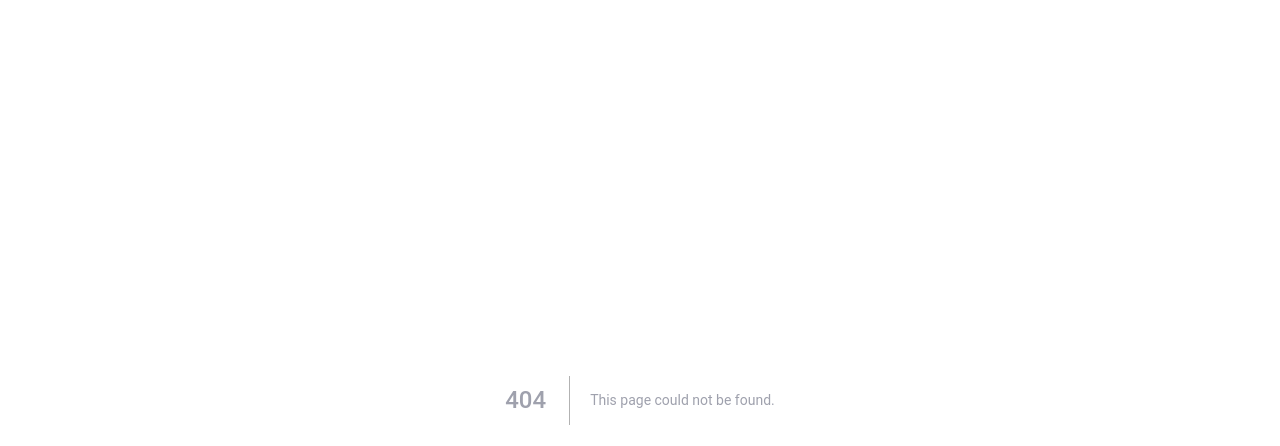
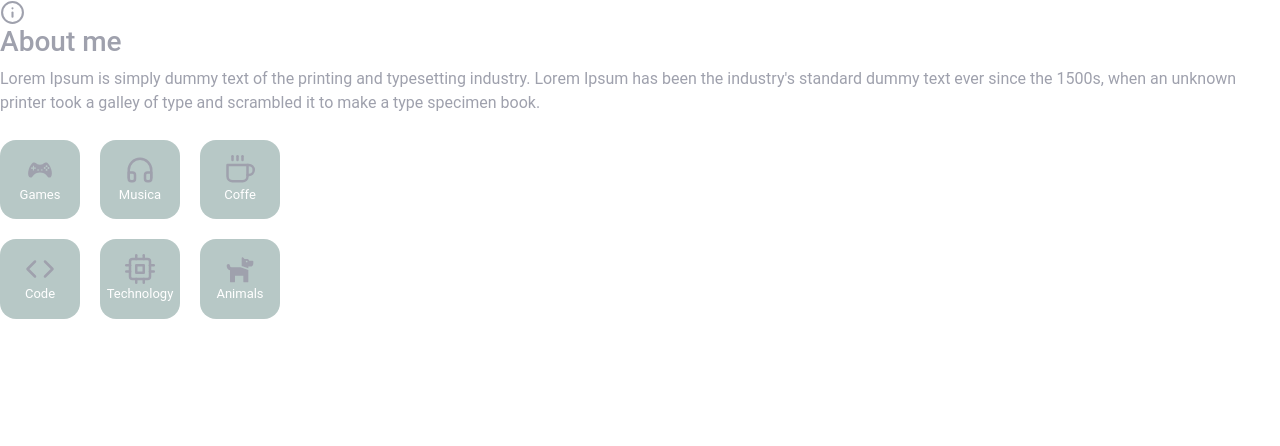
Before and after one commit to felipeurbansk/website_profile_nextjs, a Next.js app: page /components/SectionAbout in a window 1280 px wide. Before the commit this address had no page. Shown: the top 446 px of the page. Built offline with nearby package versions, Linux system fonts and the light colour scheme.

Commit message:
Init about page

```diff
--- a/src/global.css
+++ b/src/global.css
@@ -13,10 +13,6 @@
 
 body {
   background-color: #1e2326;
-}
-
-.main {
-  margin-top: 76px;
 }
 
 #navbar-menu .link-page {
@@ -49,6 +45,10 @@ body {
 
 .content-pages section:nth-child(2n) {
   height: 100vh;
+  display: flex;
+  justify-content: center;
+  align-items: center;
+  flex-direction: column;
 }
 
 .primary-infos {
@@ -119,8 +119,67 @@ body {
   border: 1px solid #fff;
 }
 
-.content-pages .content-about {
-  background-color: teal;
+.content-pages .content-about h3 {
+  color: #fff;
+}
+
+.content-pages .content-about p {
+  padding: 5px 20px;
+  text-align: justify;
+  line-height: 26px;
+}
+
+.content-about .group-columns {
+  display: flex;
+  justify-content: space-between;
+  flex-direction: column;
+  margin-top: 25px;
+}
+
+.content-about .group-columns h4 {
+  color: #fff;
+}
+
+.content-about .group-columns .colum {
+  width: 100%;
+}
+
+table tr {
+  line-height: 30px;
+}
+
+table tr td {
+  padding-left: 20px;
+}
+
+.my-interest {
+  display: grid;
+  grid-template-columns: 80px 80px 80px;
+  grid-gap: 20px;
+}
+
+.frame-interest {
+  display: flex;
+  padding: 15px;
+  justify-content: center;
+  align-items: center;
+  flex-direction: column;
+  border-radius: 16px;
+  background-color: var(--primary-card-color);
+  transition: filter 0.2s;
+}
+
+.frame-interest:hover {
+  filter: contrast(100);
+}
+
+.frame-interest svg {
+  font-size: 30px;
+}
+
+.frame-interest span {
+  color: #fff;
+  font-size: 13px;
 }
 
 .content-pages .content-skills {
--- a/src/pages/components/NavBar.js
+++ b/src/pages/components/NavBar.js
@@ -12,7 +12,7 @@ import {
 
 const NavBar = (props) => {
   return (
-    <Navbar className="fixed-top" bg="dark" expand="md">
+    <Navbar bg="dark" expand="md">
       <Navbar.Brand href="#home">
         <img
           src="/logo.webp"
--- /dev/null
+++ b/src/pages/components/SectionAbout.js
@@ -0,0 +1,71 @@
+import { FiInfo, FiHeadphones, FiCoffee, FiCode, FiCpu } from "react-icons/fi";
+import { FaDog } from "react-icons/fa";
+import { GiGamepad } from "react-icons/gi";
+
+const SectionAbout = () => (
+  <section className="content-about">
+    <FiInfo size={25} />
+    <h3>About me</h3>
+    <p>
+      Lorem Ipsum is simply dummy text of the printing and typesetting industry.
+      Lorem Ipsum has been the industry's standard dummy text ever since the
+      1500s, when an unknown printer took a galley of type and scrambled it to
+      make a type specimen book.
+    </p>
+    <div className="group-columns">
+      {/* <div className="colum contact">
+        <h4>Meus Contatos</h4>
+        <table>
+          <tr>
+            <th>Nascimento:</th>
+            <td>19/10/1993</td>
+          </tr>
+          <tr>
+            <th>Phone:</th>
+            <td>(41) 98508-1756</td>
+          </tr>
+          <tr>
+            <th>Email:</th>
+            <td>felipeurbansk@gmail.com</td>
+          </tr>
+          <tr>
+            <th>Website:</th>
+            <td>urbanski.com</td>
+          </tr>
+          <tr>
+            <th>Residencia:</th>
+            <td>Curitiba, PR</td>
+          </tr>
+        </table>
+      </div> */}
+      <div className="colum my-interest">
+        <div className="frame-interest">
+          <GiGamepad />
+          <span>Games</span>
+        </div>
+        <div className="frame-interest">
+          <FiHeadphones />
+          <span>Musica</span>
+        </div>
+        <div className="frame-interest">
+          <FiCoffee />
+          <span>Coffe</span>
+        </div>
+        <div className="frame-interest">
+          <FiCode />
+          <span>Code</span>
+        </div>
+        <div className="frame-interest">
+          <FiCpu />
+          <span>Technology</span>
+        </div>
+        <div className="frame-interest">
+          <FaDog />
+          <span>Animals</span>
+        </div>
+      </div>
+    </div>
+  </section>
+);
+
+export default SectionAbout;
```
Also changed, not shown: src/pages/components/SectionHome.js (added, +35 -0 lines), src/pages/index.js (+4 -32 lines).
